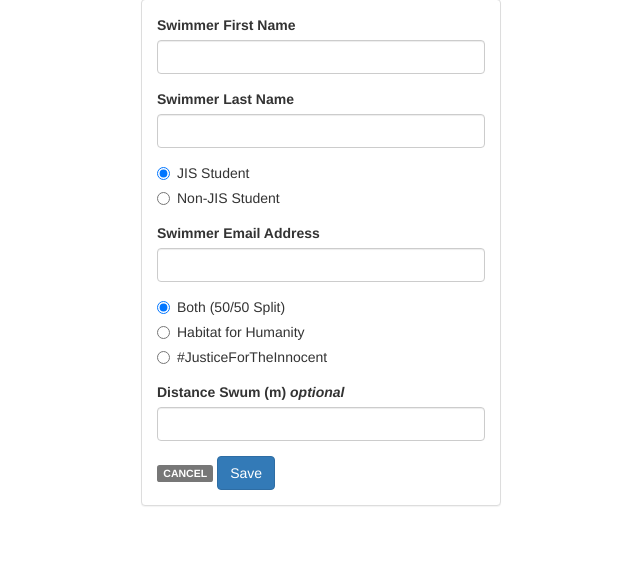
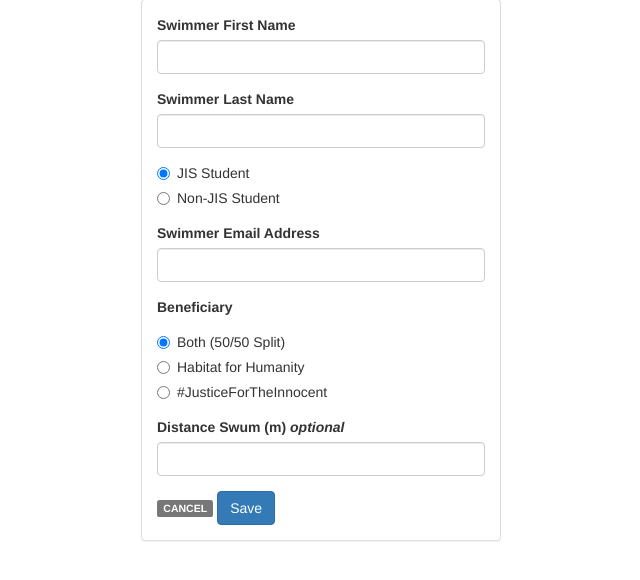
Before and after one commit to shreyas208/HabitatSwim, a PHP site: page /add_swimmer.php in a window 1280 px wide. Shown: the part 97-677 px from the top of the page, without its empty margins (319-959 px from the left). Run offline with PHP 8.4, Linux system fonts and the light colour scheme; a stand-in replaces the project's code that opens the database connection; some libraries are stand-ins or nearby versions.

Commit message:
Added Beneficiary label, .gitignore

```diff
--- a/add_swimmer.php
+++ b/add_swimmer.php
@@ -96,6 +96,7 @@ require_once 'bin/db_config.php';
                             <input type="email" class="form-control" id="inputSwimmerEmail" name="swimmer_email" required>
                         </div>
                         <div class="form-group">
+                            <label>Beneficiary</label>
                             <div class="radio">
                                 <label>
                                     <input type="radio" name="beneficiary" id="both" value="0" checked>
--- a/swimmer_edit.php
+++ b/swimmer_edit.php
@@ -91,6 +91,7 @@ if ($conn->connect_error) {
                             <input type="email" class="form-control" id="inputSwimmerEmail" name="swimmer_email" value="<?php echo $swimmer_email ?>" required>
                         </div>
                         <div class="form-group">
+                            <label>Beneficiary</label>
                             <div class="radio">
                                 <label>
                                     <input type="radio" name="beneficiary" id="both" value="0" <?php if ($beneficiary == 0) {echo "checked";} ?>>
```
Also changed, not shown: 1 other file.
